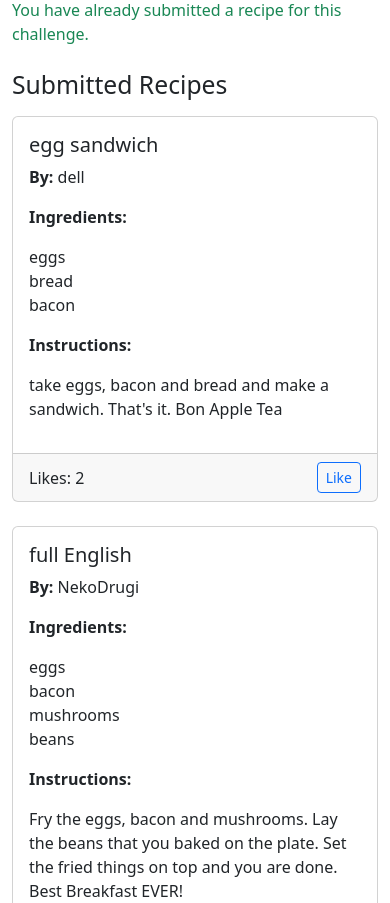
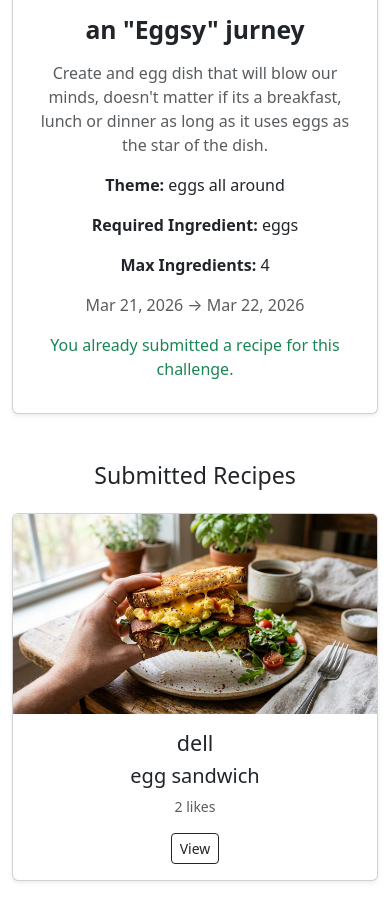
Before and after one commit to TrripeR/easy_meal_challenge, a Django app: page /challenges/active/ in a window 390 px wide. Shown: the part 429-1332 px from the top of the page. Run offline with Django 5.2, Linux system fonts and the light colour scheme; a user stored in the database is signed in; data comes from the database, SQL or seed files in the repository; both versions use the stored data as it was after the commit.

Commit message:
more work in progres...

```diff
--- a/easy_meal_challenge/challenges/forms.py
+++ b/easy_meal_challenge/challenges/forms.py
@@ -6,7 +6,7 @@ class ChallengeCreateForm(forms.ModelForm):
 
     class Meta:
         model = Challenge
-        fields = ('title', 'description', 'required_ingredients', 'max_ingredients', 'theme', 'start_date', 'end_date', )
+        fields = ('title', 'description', 'required_ingredients', 'max_ingredients', 'theme', 'start_date', 'end_date', 'is_active' )
 
     def clean(self):
         cleaned_data = super().clean()
@@ -24,4 +24,4 @@ class ChallengeUpdateForm(forms.ModelForm):
 
     class Meta:
         model = Challenge
-        fields = ('title', 'description', 'required_ingredient', 'max_ingredients', 'theme', 'start_date', 'end_date', 'image_url',)
+        fields = ('title', 'description', 'required_ingredients', 'max_ingredients', 'theme', 'start_date', 'end_date', 'is_active')
--- a/easy_meal_challenge/challenges/urls.py
+++ b/easy_meal_challenge/challenges/urls.py
@@ -1,7 +1,9 @@
 from django.urls import path
 
-from easy_meal_challenge.challenges.views import ActiveChallengeView
+from easy_meal_challenge.challenges.views import ActiveChallengeView, ChallengeCreateView, ChallengeUpdateView
 
 urlpatterns = [
     path('active/', ActiveChallengeView.as_view(), name='active-challenge'),
+    path('create/', ChallengeCreateView.as_view(), name='challenge-create'),
+    path('update/<int:pk>/', ChallengeUpdateView.as_view(), name='challenge-update'),
 ]
--- a/easy_meal_challenge/challenges/views.py
+++ b/easy_meal_challenge/challenges/views.py
@@ -1,6 +1,7 @@
 from django.shortcuts import render
 from django.views.generic import DetailView, TemplateView
 
+from easy_meal_challenge.challenges.forms import ChallengeCreateForm, ChallengeUpdateForm
 from easy_meal_challenge.challenges.models import Challenge
 from easy_meal_challenge.recipes.models import Recipe
 
@@ -27,3 +28,28 @@ class ActiveChallengeView(DetailView):
             context['user_has_submitted'] = False
 
         return context
+
+
+from django.views.generic import UpdateView
+from django.urls import reverse_lazy
+from django.contrib.auth.mixins import UserPassesTestMixin
+
+class ChallengeUpdateView(UserPassesTestMixin, UpdateView):
+    model = Challenge
+    form_class = ChallengeUpdateForm
+    template_name = 'challenges/update_challenge.html'
+    success_url = reverse_lazy('active-challenge')
+
+    def test_func(self):
+        return self.request.user.is_staff
+
+from django.views.generic import CreateView
+
+class ChallengeCreateView(UserPassesTestMixin, CreateView):
+    model = Challenge
+    form_class = ChallengeCreateForm
+    template_name = 'challenges/create_challenge.html'
+    success_url = reverse_lazy('active-challenge')
+
+    def test_func(self):
+        return self.request.user.is_staff
--- a/templates/accounts/profile.html
+++ b/templates/accounts/profile.html
@@ -1,4 +1,5 @@
 {% extends "base.html" %}
+{% load static %}
 
 {% block title %}Profile{% endblock %}
 
@@ -15,7 +16,7 @@
                     class="rounded-circle mx-auto mb-3"
                     style="width:150px; height:150px; object-fit:cover;">
             {% else %}
-                <img src="https://ui-avatars.com/api/?name={{ object.user.username }}"
+                <img src="{% static 'images/def_avatar.png' %}"
                     class="rounded-circle mx-auto mb-3"
                     style="width:150px; height:150px; object-fit:cover;">
             {% endif %}
--- a/templates/challenges/active_challenge.html
+++ b/templates/challenges/active_challenge.html
@@ -1,78 +1,138 @@
 {% extends "base.html" %}
+{% load static %}
+
 {% block title %}Active Challenge{% endblock %}
 
 {% block content %}
 
+<!-- ADMIN ACTIONS -->
+{% if user.is_staff %}
+<div class="d-flex justify-content-end mb-3">
+    <a href="{% url 'challenge-create' %}" class="btn btn-dark btn-sm me-2">
+        Create Challenge
+    </a>
+
+    {% if challenge %}
+        <a href="{% url 'challenge-update' challenge.pk %}" class="btn btn-outline-dark btn-sm">
+            Edit Challenge
+        </a>
+    {% endif %}
+</div>
+{% endif %}
+
+
 {% if challenge %}
 
-<h1 class="mb-4 text-center">{{ challenge.title }}</h1>
+<!-- CHALLENGE CARD -->
+<div class="card shadow-sm mb-5">
 
-<div class="card mb-4">
-    <div class="card-body">
-        <p><strong>Required ingredient:</strong> {{ challenge.required_ingredients }}</p>
-        <p><strong>Max ingredients:</strong> {{ challenge.max_ingredients }}</p>
-        <p><strong>Description:</strong> {{ challenge.description }}</p>
-        <p><strong>Ends on:</strong> {{ challenge.end_date|date:"M d, Y" }}</p>
+    <img src="{% static 'images/challenge_img.png' %}"
+         class="card-img-top"
+         style="height:300px; object-fit:cover;">
+
+    <div class="card-body text-center">
+
+        <h2 class="fw-bold mb-3">{{ challenge.title }}</h2>
+
+        <p class="text-muted">{{ challenge.description }}</p>
+
+        {% if challenge.theme %}
+            <p><strong>Theme:</strong> {{ challenge.theme }}</p>
+        {% endif %}
+
+        <p>
+            <strong>Required Ingredient:</strong> {{ challenge.required_ingredients }}
+        </p>
+
+        <p>
+            <strong>Max Ingredients:</strong> {{ challenge.max_ingredients }}
+        </p>
+
+        <p class="text-muted">
+            {{ challenge.start_date|date:"M d, Y" }} →
+            {{ challenge.end_date|date:"M d, Y" }}
+        </p>
+
+        <!-- POST BUTTON -->
+        {% if user.is_authenticated %}
+            {% if not user_has_submitted %}
+                <a href="{% url 'recipe-create' %}" class="btn btn-dark mt-3">
+                    Post Your Recipe
+                </a>
+            {% else %}
+                <p class="text-success mt-3">
+                    You already submitted a recipe for this challenge.
+                </p>
+            {% endif %}
+        {% else %}
+            <p class="mt-3">
+                <a href="{% url 'login' %}">Login</a> to submit a recipe.
+            </p>
+        {% endif %}
+
     </div>
 </div>
 
-{% if user.is_authenticated %}
-    {% if not user_has_submitted %}
-        <div class="mb-4">
-            <a href="{% url 'recipe-create' %}" class="btn btn-success">Submit Your Recipe</a>
-        </div>
-    {% else %}
-        <p class="text-success mb-4">You have already submitted a recipe for this challenge.</p>
-    {% endif %}
-{% else %}
-    <p class="text-info mb-4">Login to submit your recipe and like others!</p>
-{% endif %}
 
-<h2 class="mb-3">Submitted Recipes</h2>
+<!-- RECIPES -->
+<h3 class="text-center mb-4">Submitted Recipes</h3>
 
 {% if recipes %}
-    <div class="row">
-        {% for recipe in recipes %}
-            <div class="col-md-6 mb-4">
-                <div class="card h-100">
+<div class="row">
+    {% for recipe in recipes %}
+        <div class="col-md-4 mb-4">
 
-                    {% if recipe.image_url %}
-                        <img src="{{ recipe.image_url }}" class="card-img-top" alt="{{ recipe.title }}">
-                    {% endif %}
+            <div class="card h-100 shadow-sm">
 
-                    <div class="card-body">
-                        <h5 class="card-title">{{ recipe.title }}</h5>
-                        <p class="card-text"><strong>By:</strong> {{ recipe.author.user.username }}</p>
-                        <p class="card-text"><strong>Ingredients:</strong><br>{{ recipe.ingredients|linebreaks }}</p>
-                        <p class="card-text"><strong>Instructions:</strong><br>{{ recipe.instructions|linebreaks }}</p>
-                    </div>
+                {% if recipe.image %}
+                    <img src="{{ recipe.image.url }}"
+                         class="card-img-top"
+                         style="height:200px; object-fit:cover;">
+                {% else %}
+                    <img src="{% static 'images/def_recipe.png' %}"
+                        class="card-img-top"
+                        style="height:200px; object-fit:cover;">
+                {% endif %}
 
-                    <div class="card-footer d-flex justify-content-between align-items-center">
-                        <span>Likes: {{ recipe.likes_count }}</span>
+                <div class="card-body text-center">
+                    <h4>{{ recipe.author }}</h4>
+                    <h5>{{ recipe.title }}</h5>
 
-                        {% if user.is_authenticated %}
-                            {% if recipe.user_liked %}
-                                <a href="{% url 'recipe-like' recipe.pk %}" class="btn btn-sm btn-outline-danger">Unlike</a>
-                            {% else %}
-                                <a href="{% url 'recipe-like' recipe.pk %}" class="btn btn-sm btn-outline-primary">Like</a>
-                            {% endif %}
-                        {% endif %}
+                    <p class="text-muted small">
+                        {{ recipe.likes_count }} likes
+                    </p>
 
-                    </div>
+                    <a href="{% url 'recipe-details' recipe.pk %}"
+                       class="btn btn-outline-dark btn-sm">
+                        View
+                    </a>
+                </div>
 
-                </div>
             </div>
-        {% endfor %}
-    </div>
+
+        </div>
+    {% endfor %}
+</div>
 {% else %}
-    <p>No recipes submitted yet. Be the first to submit!</p>
+<p class="text-center text-muted">
+    No recipes submitted yet.
+</p>
 {% endif %}
 
 {% else %}
 
-<div class="text-center mt-5">
-    <h2>No active challenges at the moment</h2>
-    <p class="text-muted">Check back later for the next cooking challenge!</p>
+<!-- NO ACTIVE CHALLENGE -->
+<div class="text-center py-5">
+    <h2>No Active Challenge</h2>
+    <p class="text-muted">
+        There is currently no active challenge. Please check back later!
+    </p>
+
+    {% if user.is_staff %}
+        <a href="{% url 'challenge-create' %}" class="btn btn-dark mt-3">
+            Create First Challenge
+        </a>
+    {% endif %}
 </div>
 
 {% endif %}
--- a/templates/recipes/recipe_create.html
+++ b/templates/recipes/recipe_create.html
@@ -10,7 +10,7 @@
         <div class="card">
             <div class="card-body">
 
-                <form method="post">
+                <form method="post" enctype="multipart/form-data">
                     {% csrf_token %}
 
                     <!-- Display form errors -->
@@ -64,8 +64,8 @@
 
                     <!-- Image URL -->
                     <div class="mb-3">
-                        <label for="{{ form.image_url.id_for_label }}" class="form-label">Image URL (optional)</label>
-                        {{ form.image_url }}
+                        <label for="{{ form.image.id_for_label }}" class="form-label">Image (optional)</label>
+                        {{ form.image }}
                         {% if form.image_url.errors %}
                             <div class="text-danger small">
                                 {% for error in form.image_url.errors %}
```
Also changed, not shown: templates/challenges/create_challenge.html (+48 -9 lines), templates/challenges/update_challenge.html (+48 -9 lines), templates/common/home.html (+41 -19 lines), db.sqlite3, media/avatars/full-metal-alchemist_K8uQ9cE.jpg (added), media/avatars/full-metal-alchemist_egk2m45.jpg (added), media/images/Gemini_Generated_Image_yk5db9yk5db9yk5d.png (added), media/images/Gemini_Generated_Image_yk5db9yk5db9yk5d_9mqeIlw.png (added), static/images/def_avatar.png (added), 2 other files.
